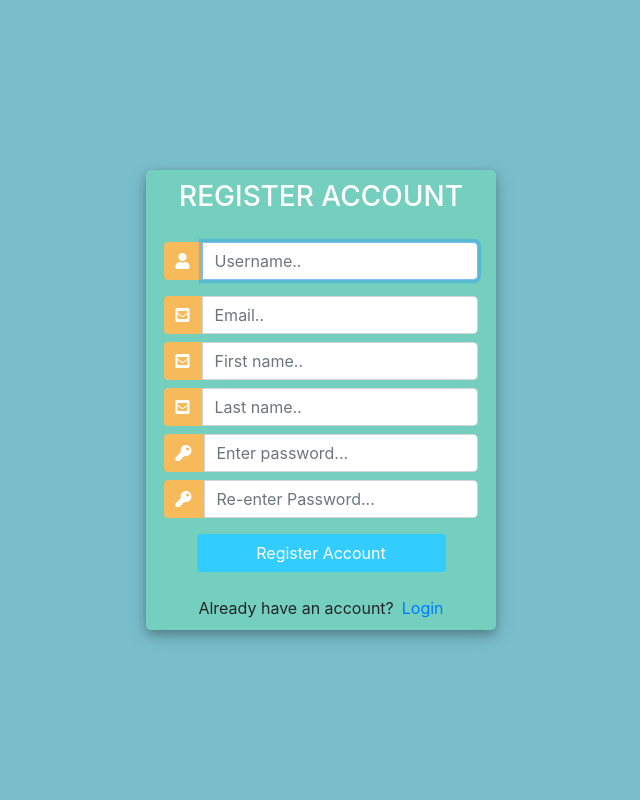
After one commit to shimaa-00/python-course, a Django app: template templates/djapp/signup.html in a window 1280 px wide. The commit adds this page. Shown: the whole page, without its empty margins (319-959 px from the left). Run offline with Django 4.2, Linux system fonts and the light colour scheme; the template is opened without the code that fills it: values that come from a table or form of the project are taken from there, others are empty; parts of the project's set-up code (start-up, migrations or seed data) failed here and were passed over; some libraries are stand-ins or nearby versions.

Commit message:
adding signup, login and signout

```diff
--- a/djapp/forms.py
+++ b/djapp/forms.py
@@ -3,10 +3,19 @@ from pyexpat import model
 from socket import fromshare
 from django import forms
 from .models import Student,Track
+
+from django.contrib.auth.forms import UserCreationForm
+from django.contrib.auth.models import User
+
+class UserForm(UserCreationForm):
+    class Meta:
+        model = User
+        fields = ('username', 'email', 'first_name', 'last_name', 'password1', 'password2')
+
 class StudentForm(forms.ModelForm):
     class Meta:
         model=Student
-        fields=('fname','lname','age','student_track')
+        fields=('fname','lname','age','student_track' )
         widgets ={'fname':forms.TextInput(attrs={'placeholder':'Example. Mohammed','class':'form-control'}),
 
         'lname':forms.TextInput(attrs={'class':'form-control'}),
--- a/djapp/urls.py
+++ b/djapp/urls.py
@@ -14,5 +14,8 @@ urlpatterns = [
     path('api-add', views.api_add_student ,name='api-add'),
     path('api-edit/<student_id>', views.api_edit_student ,name='api-edit'),
     path('api-delete/<student_id>', views.api_delete_student ,name='api-delete'),
+    path('login',views.login , name='login'),
+    path('signup',views.signup , name='signup'),
+    path('signout',views.signout , name='signout')
 
 ]
--- a/templates/djapp/add.html
+++ b/templates/djapp/add.html
@@ -19,6 +19,7 @@
         {{ st_form.as_p}}
         <button type="submit">Save</button>
         <button type="reset">Clear</button>
+        <a href="">Delete</a>
     </form>
     {% endblock %}
 
--- a/templates/djapp/show.html
+++ b/templates/djapp/show.html
@@ -30,6 +30,7 @@
         </div>
     </div>
     <a class="btn btn-warning m-3 p-2" style="font-size: 25px;" href="{% url 'home' %}">Back</a>
+    <a class="btn btn-danger mx-2" href="{% url 'delete' student.id %}">Delete</a>
     <script src="https://cdn.jsdelivr.net/npm/bootstrap@5.1.3/dist/js/bootstrap.bundle.min.js"
         integrity="sha384-ka7Sk0Gln4gmtz2MlQnikT1wXgYsOg+OMhuP+IlRH9sENBO0LRn5q+8nbTov4+1p"
         crossorigin="anonymous"></script>
--- /dev/null
+++ b/templates/djapp/signup.html
@@ -0,0 +1,159 @@
+<!DOCTYPE html>
+<html>
+
+<head>
+    <title>Signup</title>
+    <link rel="stylesheet" href="https://stackpath.bootstrapcdn.com/bootstrap/4.1.3/css/bootstrap.min.css"
+        integrity="sha384-MCw98/SFnGE8fJT3GXwEOngsV7Zt27NXFoaoApmYm81iuXoPkFOJwJ8ERdknLPMO" crossorigin="anonymous">
+    <script src="https://ajax.googleapis.com/ajax/libs/jquery/3.3.1/jquery.min.js"></script>
+    <link rel="stylesheet" href="https://use.fontawesome.com/releases/v5.6.1/css/all.css"
+        integrity="sha384-gfdkjb5BdAXd+lj+gudLWI+BXq4IuLW5IT+brZEZsLFm++aCMlF1V92rMkPaX4PP" crossorigin="anonymous">
+
+    <style>
+        body,
+        html {
+            margin: 0;
+            padding: 0;
+            height: 100%;
+            background: #7abecc !important;
+        }
+
+        .user_card {
+            width: 350px;
+            margin-top: auto;
+            margin-bottom: auto;
+            background: #74cfbf;
+            position: relative;
+            display: flex;
+            justify-content: center;
+            flex-direction: column;
+            padding: 10px;
+            box-shadow: 0 4px 8px 0 rgba(0, 0, 0, 0.2), 0 6px 20px 0 rgba(0, 0, 0, 0.19);
+            -webkit-box-shadow: 0 4px 8px 0 rgba(0, 0, 0, 0.2), 0 6px 20px 0 rgba(0, 0, 0, 0.19);
+            -moz-box-shadow: 0 4px 8px 0 rgba(0, 0, 0, 0.2), 0 6px 20px 0 rgba(0, 0, 0, 0.19);
+            border-radius: 5px;
+
+        }
+
+        .form_container {
+            margin-top: 20px;
+        }
+
+        #form-title {
+            color: #fff;
+        }
+
+        .login_btn {
+            width: 100%;
+            background: #33ccff !important;
+            color: white !important;
+        }
+
+        .login_btn:focus {
+            box-shadow: none !important;
+            outline: 0px !important;
+        }
+
+        .login_container {
+            padding: 0 2rem;
+        }
+
+        .input-group-text {
+            background: #f7ba5b !important;
+            color: white !important;
+            border: 0 !important;
+            border-radius: 0.25rem 0 0 0.25rem !important;
+        }
+
+        .input_user,
+        .input_pass:focus {
+            box-shadow: none !important;
+            outline: 0px !important;
+        }
+    </style>
+
+</head>
+
+<body>
+    <div class="container h-100">
+        <div class="d-flex justify-content-center h-100">
+            <div class="user_card">
+                <div class="d-flex justify-content-center">
+                    <h3 id="form-title">REGISTER ACCOUNT</h3>
+                </div>
+                <div class="d-flex justify-content-center form_container">
+
+                    <form method="POST" action=""> {% csrf_token %}
+                        <div class="input-group mb-3">
+                            <div class="input-group-append">
+                                <span class="input-group-text"><i class="fas fa-user"></i></span>
+                            </div>
+                            {{ signup_form.username }}
+                        </div>
+                        <div class="input-group mb-2">
+                            <div class="input-group-append">
+                                <span class="input-group-text"><i class="fas fa-envelope-square"></i></span>
+                            </div>
+                            {{ signup_form.email }}
+                        </div>
+                        <div class="input-group mb-2">
+                            <div class="input-group-append">
+                                <span class="input-group-text"><i class="fas fa-envelope-square"></i></span>
+                            </div>
+                            {{ signup_form.first_name }}
+                        </div>
+                        <div class="input-group mb-2">
+                            <div class="input-group-append">
+                                <span class="input-group-text"><i class="fas fa-envelope-square"></i></span>
+                            </div>
+                            {{ signup_form.last_name }}
+                        </div>
+                        <div class="input-group mb-2">
+                            <div class="input-group-append">
+                                <span class="input-group-text"><i class="fas fa-key"></i></span>
+                            </div>
+                            {{ signup_form.password1 }}
+                        </div>
+                        <div class="input-group mb-2">
+                            <div class="input-group-append">
+                                <span class="input-group-text"><i class="fas fa-key"></i></span>
+                            </div>
+                            {{ signup_form.password2 }}
+                        </div>
+
+                        <div class="d-flex justify-content-center mt-3 login_container">
+                            <input class="btn login_btn" type="submit" value="Register Account">
+                        </div>
+                    </form>
+                </div>
+                {{ signup_form.errors }}
+                <div class="mt-4">
+                    <div class="d-flex justify-content-center links">
+                        Already have an account? <a href="{% url 'login' %}" class="ml-2">Login</a>
+                    </div>
+                </div>
+            </div>
+        </div>
+    </div>
+    <script>
+        /* Because i didnt set placeholder values in forms.py they will be set here using vanilla Javascript
+//We start indexing at one because CSRF_token is considered and input field
+*/
+
+        //Query All input fields
+        var form_fields = document.getElementsByTagName('input')
+        form_fields[1].placeholder = 'Username..';
+        form_fields[2].placeholder = 'Email..';
+        form_fields[3].placeholder = 'First name..';
+        form_fields[4].placeholder = 'Last name..';
+        form_fields[5].placeholder = 'Enter password...';
+        form_fields[6].placeholder = 'Re-enter Password...';
+
+
+        for (var field in form_fields) {
+            form_fields[field].className += ' form-control'
+        }
+    </script>
+</body>
+
+</html>
```
Also changed, not shown: djapp/serializers.py (+5 -6 lines), djapp/views.py (+58 -3 lines), templates/djapp/login.html (added, +131 -0 lines).
